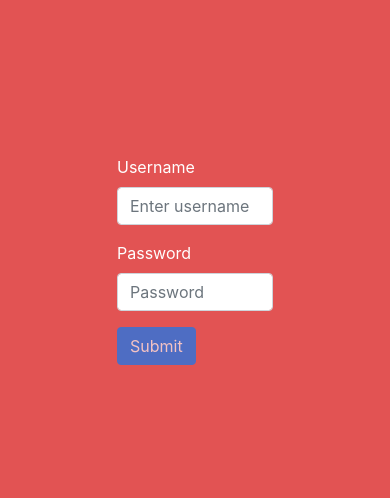
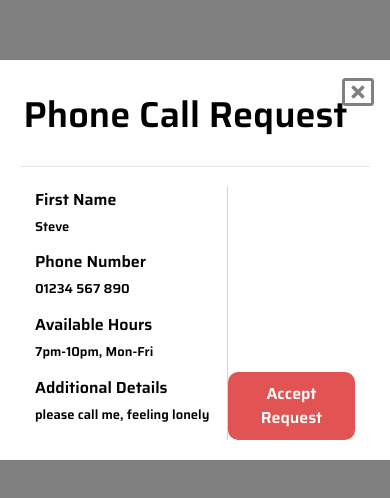
Before and after one commit to DRP-33/drp-33-frontend, a React (Create React App) app in the folder frontend/web-app/: page /phonepopup in a window 390 px wide. Shown: the part 162-660 px from the top of the page. Built offline with nearby package versions, Linux system fonts and the light colour scheme.

Commit message:
completed phonepopup.jsx

```diff
--- a/frontend/web-app/src/components/Map.jsx
+++ b/frontend/web-app/src/components/Map.jsx
@@ -1,7 +1,6 @@
 import React from 'react';
 import api from '../api/api'
 import { GoogleMap, LoadScript, Marker } from '@react-google-maps/api';
-import Overlay from './Overlay';
 
 // container style
 const containerStyle = {
@@ -44,6 +43,7 @@ function MapComponent() {
                 position={position}
                 onClick={() => onClick(key, message)}/>
             </GoogleMap>
+
         </LoadScript>
     )
 }
@@ -51,7 +51,6 @@ function MapComponent() {
 // For now auto-accepts, for later will display overlay and ask to accept
 function onClick(key, message) {
     var formData = new FormData();
-    <Overlay trigger={true}> overlay </Overlay>
     formData.append('id', '3');
     formData.append('acceptor_id', '1');
     api.acceptTask(formData);
--- a/frontend/web-app/src/components/Overlay.js
+++ /dev/null
@@ -1,14 +0,0 @@
-import React from 'react'
-
-function Overlay(props) {
-    return (props.trigger) ? (
-        <div className="popup">
-            <div className="popup-inner">
-                <button className="close-btn">close</button>
-                { props.children }
-        </div>
-        </div>
-    ) : "";
-}
-
-export default Overlay
--- /dev/null
+++ b/frontend/web-app/src/components/PhonePopup.jsx
@@ -0,0 +1,41 @@
+import { faWindowClose } from '@fortawesome/free-regular-svg-icons'
+import React from 'react'
+import './Popup.css'
+import '../fontawesome';
+import { FontAwesomeIcon } from '@fortawesome/react-fontawesome';
+
+
+
+function PhonePopup() {
+    return (
+        <div className="popup">
+            <div className="popup-inner">
+                <h2 className="headingStyle">Phone Call Request</h2>
+                <hr className="hseparator"></hr>
+                <a classname="closeBtn" data-placement="top" data-toggle="tooltip" href="">
+                <FontAwesomeIcon className="icon" icon={faWindowClose} size="2x" />
+                </a>
+                <div className="container">
+                    <div className="leftContainer">
+                        <h3 className="fieldTitle">First Name</h3>
+                        <p className="fieldData">Steve</p>
+                        <h3 className="fieldTitle">Phone Number</h3>
+                        <p className="fieldData">01234 567 890</p>
+                        <h3 className="fieldTitle">Available Hours</h3>
+                        <p className="fieldData">7pm-10pm, Mon-Fri</p>
+                        <h3 className="fieldTitle">Additional Details</h3>
+                        <p className="fieldData">please call me, feeling lonely</p>
+                    </div>
+                    <div className="rightContainer">
+                        <div className="btnContainer">
+                            <button className="accept-btn">Accept Request</button>
+                        </div>
+                    </div>
+
+                </div>
+        </div>
+        </div>
+    )
+}
+
+export default PhonePopup
--- /dev/null
+++ b/frontend/web-app/src/components/Popup.css
@@ -0,0 +1,103 @@
+.popup {
+    position: fixed;
+    top: 0;
+    width: 100%;
+    height: 100vh;
+    background-color: grey;
+
+    display: flex;
+    justify-content: center;
+    align-items: center;
+
+}
+
+.popup-inner {
+    position: relative;
+    padding: 20px;
+    width: 100%;
+    max-width: 640px;
+    background-color: white;
+}
+
+.popup-inner .icon {
+    position: absolute;
+    top: 16px;
+    right: 16px;
+    color: grey;
+    align-items: "center";
+}
+
+.closeBtn {
+    text-decoration: none;
+}
+
+.headingStyle {
+    font-family: Saira;
+    font-style: normal;
+    font-weight: 600;
+    font-size: 36px;
+    line-height: 63px;
+    align-items: left;
+    color: black;
+    padding: 1%;
+
+}
+
+.hseparator {
+    color: grey;
+    height: 3px;
+    width: 100%;
+}
+
+.container {
+    width: 100%;
+    display:flex;
+    background-color: white;
+}
+
+.leftContainer {
+    width: 60%;
+    background-color: white;
+}
+
+.rightContainer {
+    position:relative;
+    width: 40%;
+    background-color: white;
+    border-left: 1px solid lightgray;
+}
+
+.fieldTitle {
+    color: black;
+    font-family: Saira;
+    font-size: medium;
+    align-items: left;
+    color: black;
+    margin-top: 2%;
+
+}
+
+.fieldData {
+    color: black;
+    font-family: Saira;
+    font-size: small;
+    align-items: left;
+    color: black;
+    margin-top: 2%
+}
+
+.btnContainer {
+   display: flex;
+   justify-content: center;
+}
+
+.accept-btn {
+    background-color: #E25353;
+    border: #E25353;
+    padding: 10px 20px;
+    border-radius: 10px;
+    color: white;
+    font-family: "Saira";
+    position:absolute;
+    bottom:0;
+}
--- a/frontend/web-app/src/components/Router.jsx
+++ b/frontend/web-app/src/components/Router.jsx
@@ -2,6 +2,7 @@ import { BrowserRouter, Route, Switch } from 'react-router-dom';
 import Login from './Login';
 import MapView from '../views/MapView'
 import CreateRequestView from '../views/CreateRequestView';
+import PhonePopup from './PhonePopup';
 
 function Router() {
     return (
@@ -13,9 +14,13 @@ function Router() {
                 <Route path="/create-request">
                     <CreateRequestView />
                 </Route>
+                <Route path="/phonepopup">
+                    <PhonePopup />
+                </Route>
                 <Route path="/">
                     <Login />
                 </Route>
+
             </Switch>
         </BrowserRouter>
     )
```
